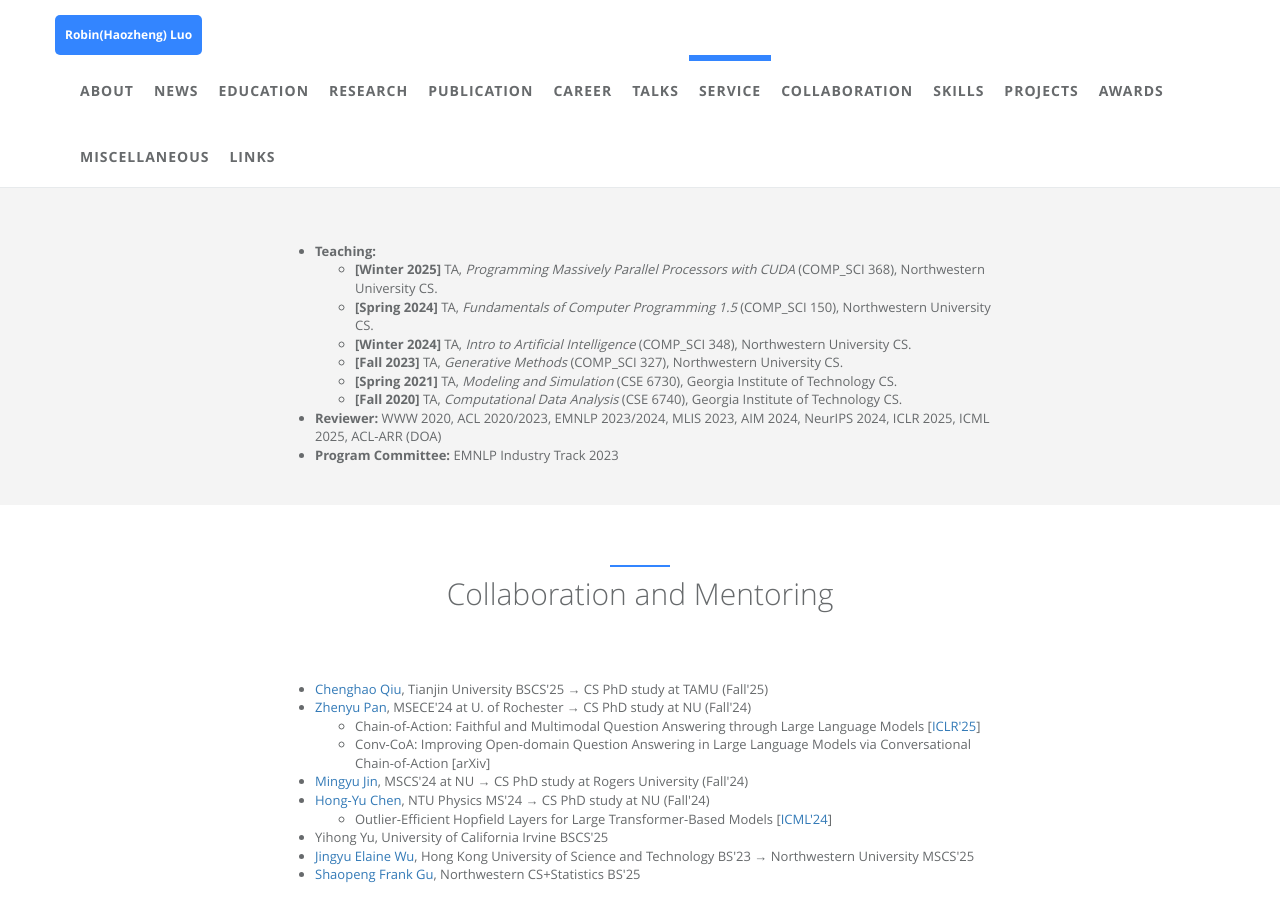
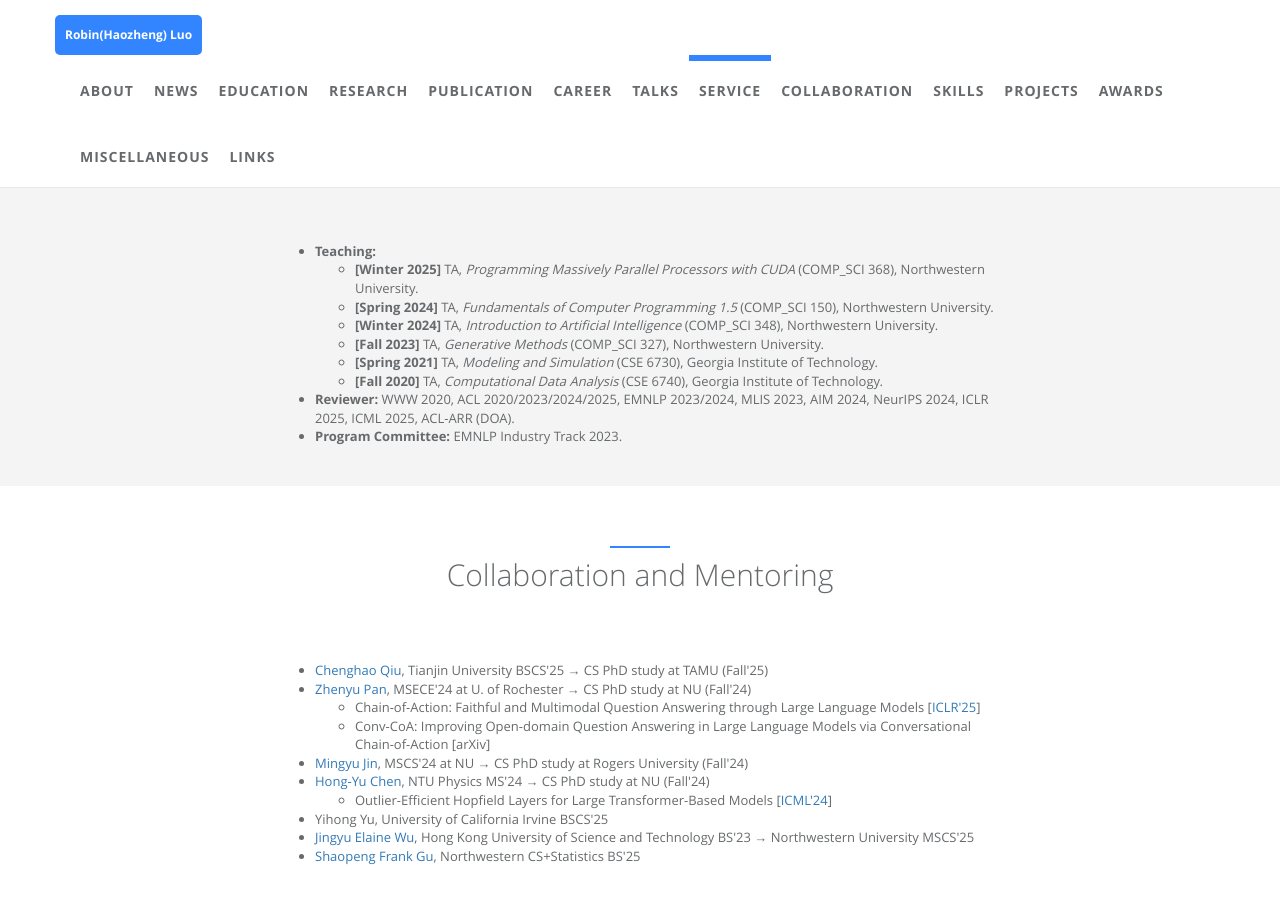
Before and after one commit to robinzixuan/robin.github.io, a Jekyll site: the page built from index.html, in a window 1280 px wide and 900 px high, scrolled down 10585 px. Built offline with Jekyll 4.4.1, drawn with Linux system fonts in a browser that asks for light colours.

Commit message:
Update sevice.html

```diff
--- a/_includes/sections/sevice.html
+++ b/_includes/sections/sevice.html
@@ -10,19 +10,20 @@
 
   <div class="col-lg-8 col-lg-offset-2 m-t-lg m-b-lg wow zoomIn">
     <ul>
-        <li><b>Teaching:</b>
-            <ul>
-                <li><b>[Winter 2025]</b> TA, <i>Programming Massively Parallel Processors with CUDA</i> (COMP_SCI 368), Northwestern University CS.</li>
-                <li><b>[Spring 2024]</b> TA, <i>Fundamentals of Computer Programming 1.5</i> (COMP_SCI 150), Northwestern University CS.</li>
-                <li><b>[Winter 2024]</b> TA, <i>Intro to Artificial Intelligence</i> (COMP_SCI 348), Northwestern University CS.</li>
-                <li><b>[Fall 2023]</b> TA, <i>Generative Methods</i> (COMP_SCI 327), Northwestern University CS.</li>
-                <li><b>[Spring 2021]</b> TA, <i>Modeling and Simulation</i> (CSE 6730), Georgia Institute of Technology CS.</li>
-                <li><b>[Fall 2020]</b> TA, <i>Computational Data Analysis</i> (CSE 6740), Georgia Institute of Technology CS.</li>
-            </ul>
-        </li>
-        <li><b>Reviewer:</b> WWW 2020, ACL 2020/2023, EMNLP 2023/2024, MLIS 2023, AIM 2024, NeurIPS 2024, ICLR 2025, ICML 2025, ACL-ARR (DOA)</li>
-        <li><b>Program Committee:</b> EMNLP Industry Track 2023</li>
-    </ul>
+    <li><b>Teaching:</b>
+        <ul>
+            <li><b>[Winter 2025]</b> TA, <i>Programming Massively Parallel Processors with CUDA</i> (COMP_SCI 368), Northwestern University.</li>
+            <li><b>[Spring 2024]</b> TA, <i>Fundamentals of Computer Programming 1.5</i> (COMP_SCI 150), Northwestern University.</li>
+            <li><b>[Winter 2024]</b> TA, <i>Introduction to Artificial Intelligence</i> (COMP_SCI 348), Northwestern University.</li>
+            <li><b>[Fall 2023]</b> TA, <i>Generative Methods</i> (COMP_SCI 327), Northwestern University.</li>
+            <li><b>[Spring 2021]</b> TA, <i>Modeling and Simulation</i> (CSE 6730), Georgia Institute of Technology.</li>
+            <li><b>[Fall 2020]</b> TA, <i>Computational Data Analysis</i> (CSE 6740), Georgia Institute of Technology.</li>
+        </ul>
+    </li>
+    <li><b>Reviewer:</b> WWW 2020, ACL 2020/2023/2024/2025, EMNLP 2023/2024, MLIS 2023, AIM 2024, NeurIPS 2024, ICLR 2025, ICML 2025, ACL-ARR (DOA).</li>
+    <li><b>Program Committee:</b> EMNLP Industry Track 2023.</li>
+</ul>
+
   <script>
   function openNav() {
       if (window.innerWidth <= 1200) {
```
